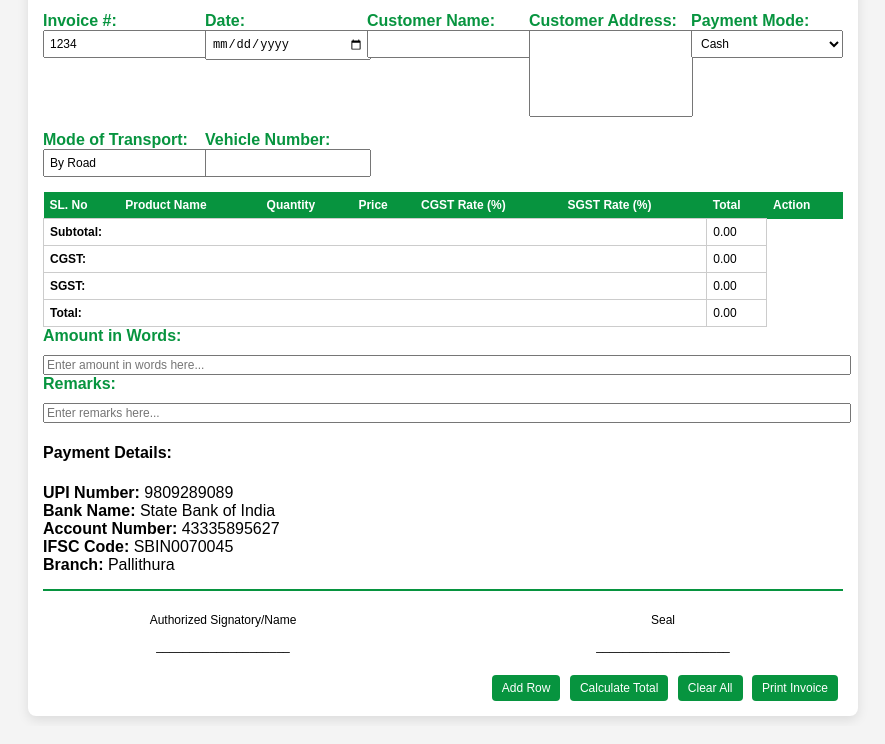
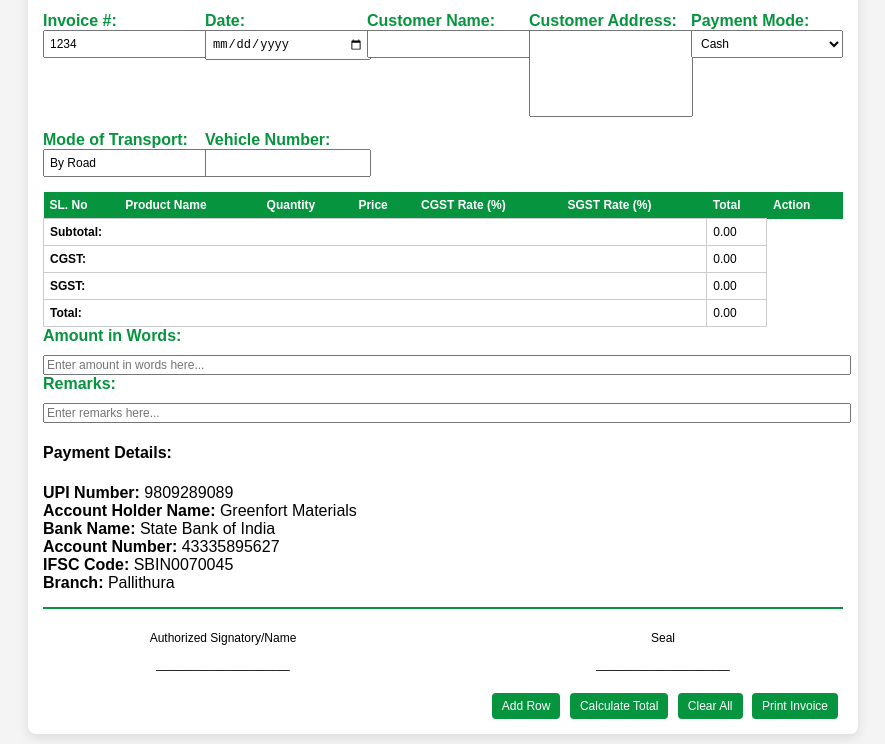
Before and after one commit to codewithraz/invoice, a plain HTML site: page index.html in a window 1280 px wide. Shown: the part 184-928 px from the top of the page, without its empty margins (197-1082 px from the left). Drawn offline with Linux system fonts and the light colour scheme.

Commit message:
Update index.html

```diff
--- a/index.html
+++ b/index.html
@@ -308,6 +308,7 @@
             <div>
                 <h4>Payment Details:</h4>
                 <b>UPI Number:</b> 9809289089<br>
+                <b>Account Holder Name:</b> Greenfort Materials<br>
                 <b>Bank Name:</b> State Bank of India<br>
                 <b>Account Number:</b> 43335895627<br>
                 <b>IFSC Code:</b> SBIN0070045<br>
```
